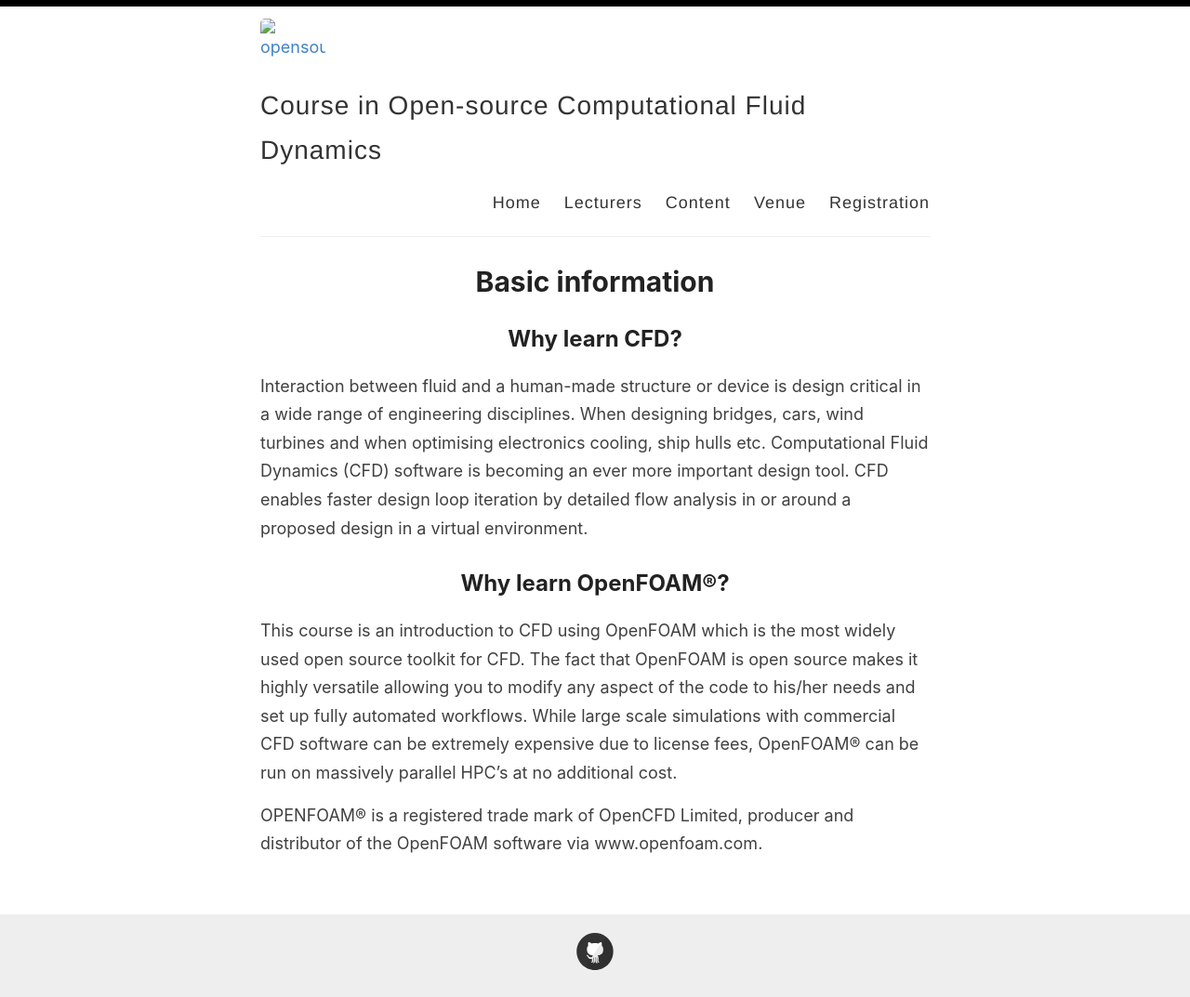
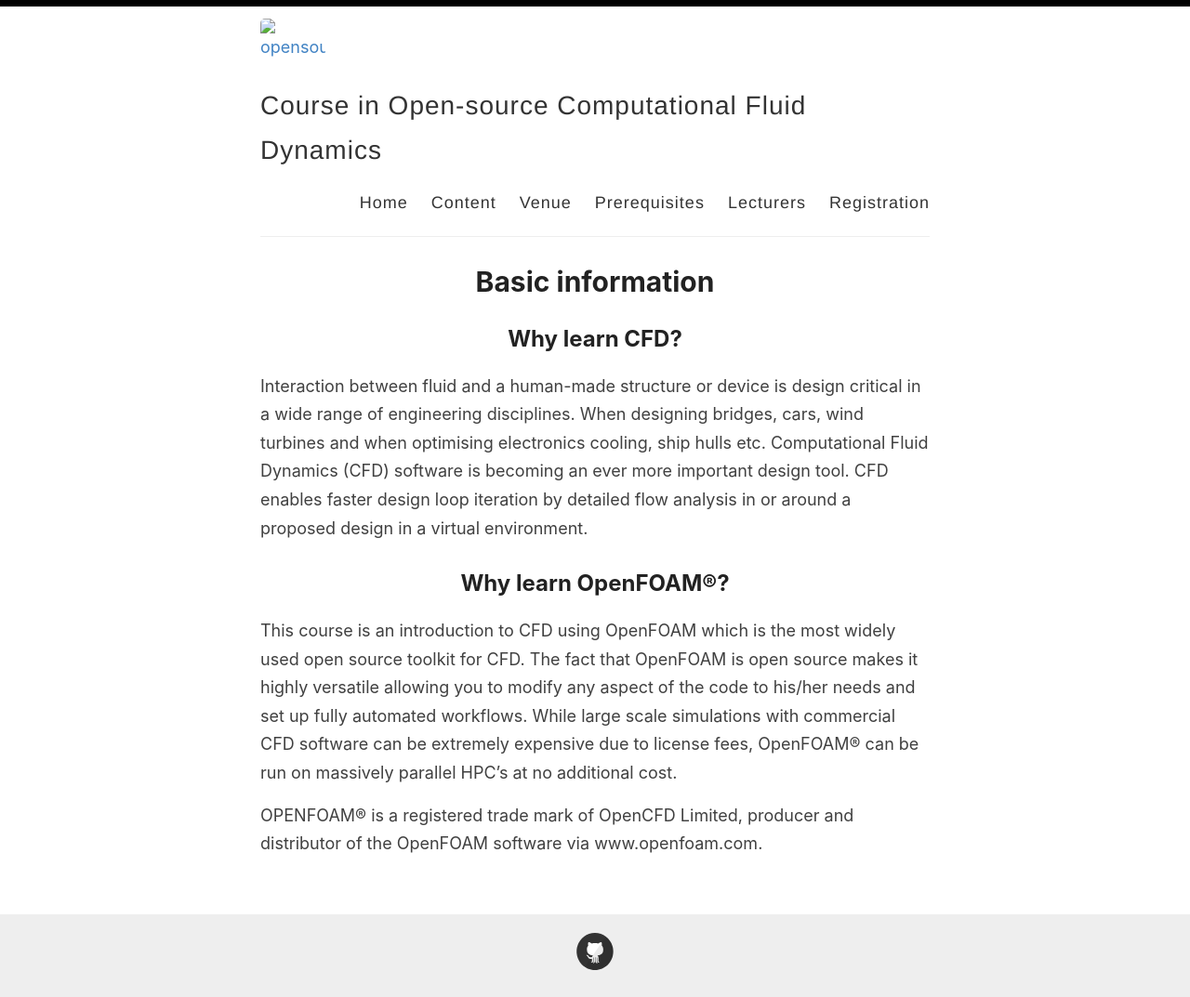
Before and after one commit to OpenSourceCFDCourse/opensourcecfdcourse.github.io, a Jekyll site: the page built from _pages/index.md, in a window 1280 px wide. Shown: the whole page at 93% size. Built offline with Jekyll 4.4.1, drawn with Linux system fonts in a browser that asks for light colours; the list of posts is cut into pages by our own code.

Commit message:
Update default.html

```diff
--- a/_layouts/default.html
+++ b/_layouts/default.html
@@ -29,9 +29,10 @@
 
             <nav>
               <a href="{{ site.baseurl }}/">Home</a>
-              <a href="{{ site.baseurl }}/course-lecturers">Lecturers</a>
               <a href="{{ site.baseurl }}/course-content">Content</a>
               <a href="{{ site.baseurl }}/venue">Venue</a>
+              <a href="{{ site.baseurl }}/prerequisites">Prerequisites</a>
+              <a href="{{ site.baseurl }}/course-lecturers">Lecturers</a>
               <a href="{{ site.baseurl }}/registration">Registration</a>
             </nav>
           </header>
```
